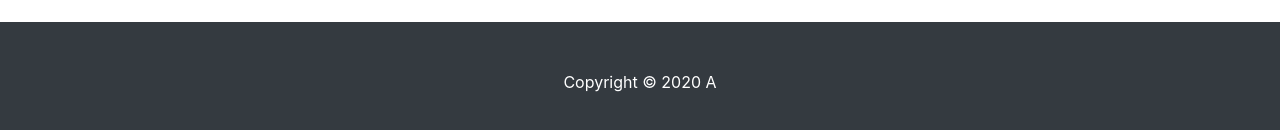
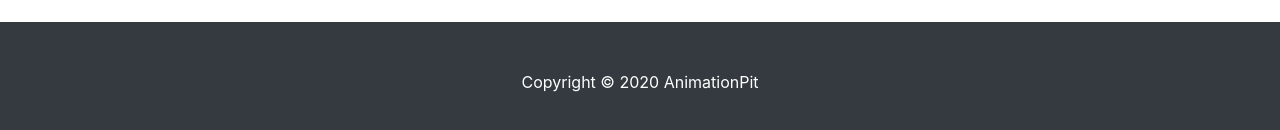
Before and after one commit to ktc87/AnimationPit.github.io, a website: page services.html in a window 1280 px wide. Shown: the part 838-968 px from the top of the page. Drawn offline with Linux system fonts and the light colour scheme.

Commit message:
Update services.html

```diff
--- a/services.html
+++ b/services.html
@@ -152,7 +152,7 @@
   <!-- Footer -->
   <footer class="py-5 bg-dark">
     <div class="container">
-      <p class="m-0 text-center text-white">Copyright &copy; 2020 A</p>
+      <p class="m-0 text-center text-white">Copyright &copy; 2020 AnimationPit</p>
     </div>
     <!-- /.container -->
   </footer>
```
